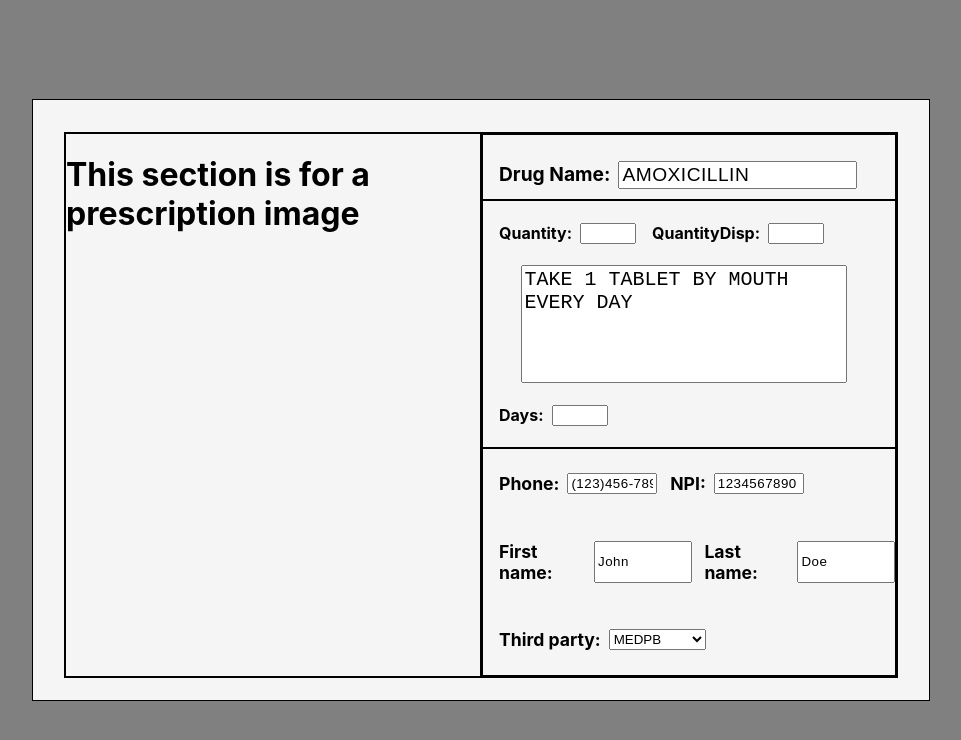
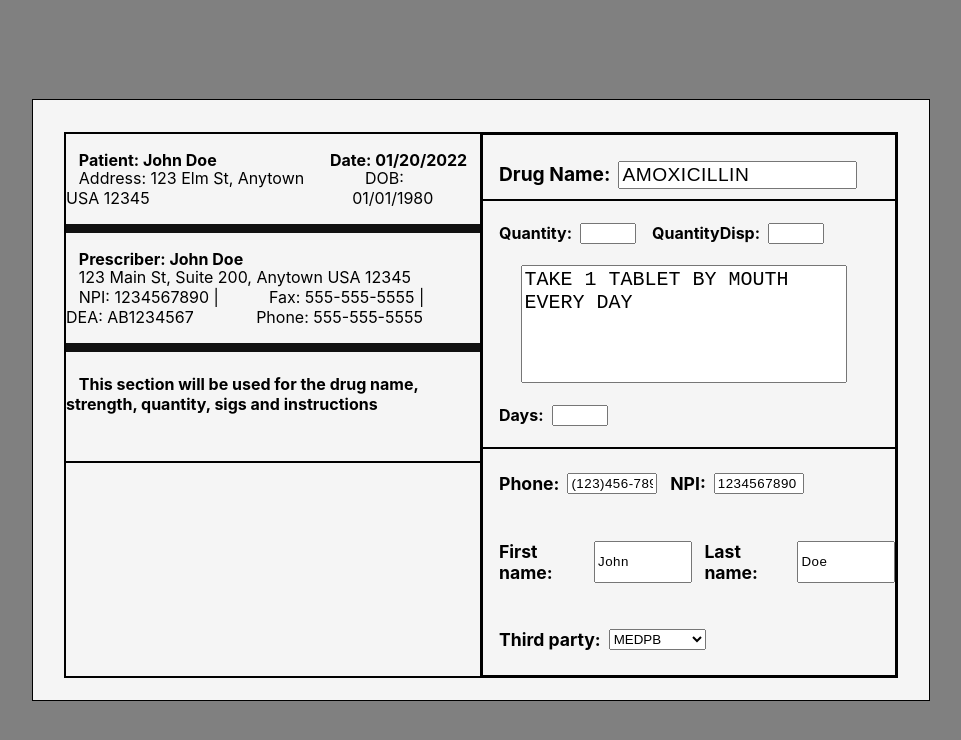
Before and after one commit to Asurakun1/prescription-simulator, a React (Create React App) app: page / in a window 1280 px wide. Shown: the top 740 px of the page, without its empty margins (159-1120 px from the left). Built offline with nearby package versions, Linux system fonts and the light colour scheme.

Commit message:
updates to left-hand window

```diff
--- a/public/index.html
+++ b/public/index.html
@@ -24,7 +24,7 @@
       work correctly both with client-side routing and a non-root public URL.
       Learn how to configure a non-root public URL by running `npm run build`.
     -->
-    <title>React App</title>
+    <title>Intercom+ Rx Simulator</title>
   </head>
   <body>
     <noscript>You need to enable JavaScript to run this app.</noscript>
--- /dev/null
+++ b/src/Components/LeftHandWindow/LeftHandWindow.css
@@ -0,0 +1,8 @@
+.left{
+    display: flex;
+    flex-direction: column;
+}
+
+.left .editor{
+    border: 1px solid black;
+}
--- a/src/Components/LeftHandWindow/LeftHandWindow.js
+++ b/src/Components/LeftHandWindow/LeftHandWindow.js
@@ -1,9 +1,11 @@
+import './LeftHandWindow.css'
+import Rx from './Rx/Rx'
 
 const LeftHandWindow = () => {
     return (
-        <div className='split'>
-            <div>
-                <h1>This section is for a prescription image </h1>
+        <div className='split left'>
+            <Rx />
+            <div className='editor'>
             </div>
         </div>
     )
--- /dev/null
+++ b/src/Components/LeftHandWindow/Rx/DrugAndSig/DrugAndSig.js
@@ -0,0 +1,11 @@
+import './DrugAndSig.css';
+
+const DrugAndSig = () => {
+    return(
+        <div className="sect3">
+            <h4>This section will be used for the drug name, strength, quantity, sigs and instructions</h4>
+        </div>
+    );
+}
+
+export default DrugAndSig;
--- /dev/null
+++ b/src/Components/LeftHandWindow/Rx/Patient/Patient.js
@@ -0,0 +1,15 @@
+const Patient = () => {
+    return (
+        <div className='sect1'>
+            <div className='name-date'>
+                <p>Patient: John Doe</p>
+                <p>Date: 01/20/2022</p>
+            </div>
+            <div className='address'>
+                <p>Address: 123 Elm St, Anytown USA 12345</p>
+                <p className='dob'>DOB: 01/01/1980</p>
+            </div>
+        </div>
+    );
+}
+export default Patient;
--- /dev/null
+++ b/src/Components/LeftHandWindow/Rx/Prescriber/Prescriber.js
@@ -0,0 +1,20 @@
+const Prescriber = () => {
+    return (
+        <div className='sect2'>
+            <div className='name-date'>
+                <p>Prescriber: John Doe </p>
+            </div>
+            <div className='address'>
+                <p>123 Main St, Suite 200, Anytown USA 12345</p>
+            </div>
+
+            <div className='dea-npi'>
+                <p>NPI: 1234567890 | DEA: AB1234567</p>
+                <p>Fax: 555-555-5555 | Phone: 555-555-5555</p>
+            </div>
+        </div>
+    );
+}
+
+
+export default Prescriber
--- /dev/null
+++ b/src/Components/LeftHandWindow/Rx/Rx.css
@@ -0,0 +1,33 @@
+.left .mock-rx {
+    min-height: 40.91vh;
+    text-indent: 1vw;
+}
+
+.mock-rx p {
+    margin-right: 1vw;
+}
+
+.mock-rx .name-date,
+.mock-rx .sect1 .address,
+.mock-rx .sect2 .dea-npi {
+    display: flex;
+}
+
+.mock-rx .name-date {
+    justify-content: space-between;
+    font-weight: bold;
+    max-height: 2.2vh;
+}
+
+.mock-rx .sect1 .address {
+    justify-content: space-between;
+}
+
+.mock-rx .sect2 .address {
+    max-height: 0.5vh;
+}
+
+.mock-rx .block {
+    background-color: rgb(17, 17, 17);
+    min-height: 0.6rem;
+}
--- /dev/null
+++ b/src/Components/LeftHandWindow/Rx/Rx.js
@@ -0,0 +1,24 @@
+import DrugAndSig from './DrugAndSig/DrugAndSig';
+import Patient from './Patient/Patient';
+import Prescriber from './Prescriber/Prescriber';
+import './Rx.css';
+
+const Rx = () => {
+    return (
+        <div className='mock-rx'>
+            <Patient />
+            {
+                /*Doctors information and address*/
+            }
+            <div className='block'>
+            </div>
+            <Prescriber />
+            <div className='block'>
+            </div>
+            <DrugAndSig />
+        </div>
+    );
+}
+
+
+export default Rx;
```
Also changed, not shown: src/Components/LeftHandWindow/Rx/DrugAndSig/DrugAndSig.css (added).
